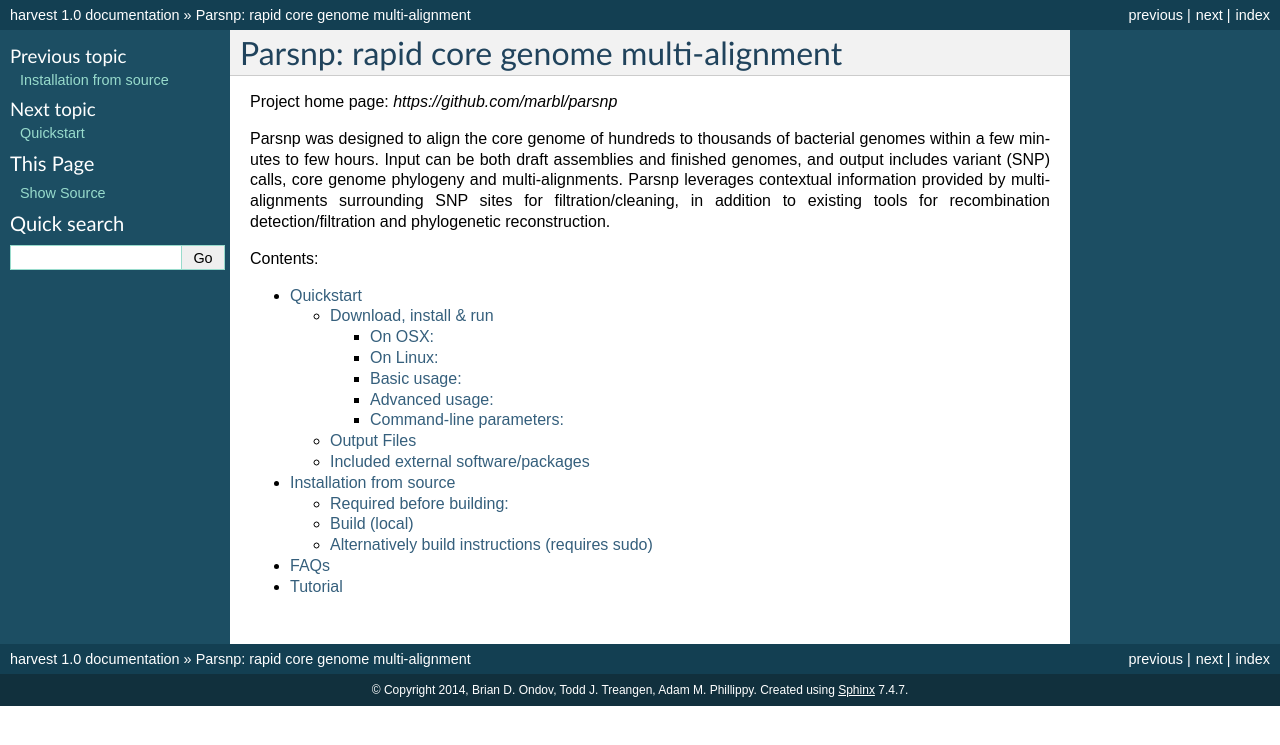
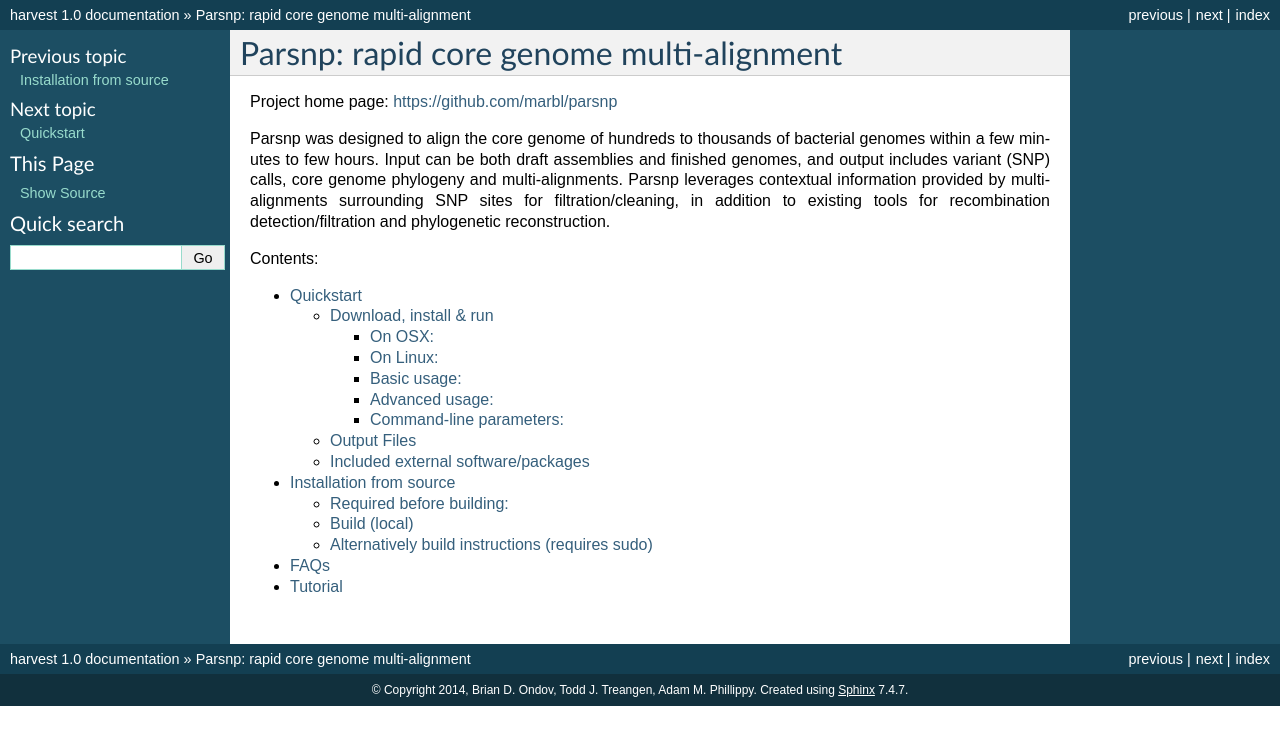
Before and after one commit to marbl/harvest, a Sphinx documentation site: the page built from docs/content/parsnp.rst, in a window 1280 px wide. Shown: the top 745 px of the page. Built offline with Sphinx 7.4.7, drawn with Linux system fonts in a browser that asks for light colours; pages that are not in the unit, such as notebooks, are missing from menus.

```diff
--- a/docs/content/parsnp.rst
+++ b/docs/content/parsnp.rst
@@ -2,7 +2,7 @@
 Parsnp: rapid core genome multi-alignment
 =========================================
 
-Project home page: `https://github.com/marbl/parsnp`
+Project home page: https://github.com/marbl/parsnp
 
 Parsnp was designed to align the core genome of hundreds to thousands of bacterial genomes within a few minutes to few hours. Input can be both draft assemblies and finished genomes, and output includes variant (SNP) calls, core genome phylogeny and multi-alignments. Parsnp leverages contextual information provided by multi-alignments surrounding SNP sites for filtration/cleaning, in addition to existing tools for recombination detection/filtration and phylogenetic reconstruction.
 
```
